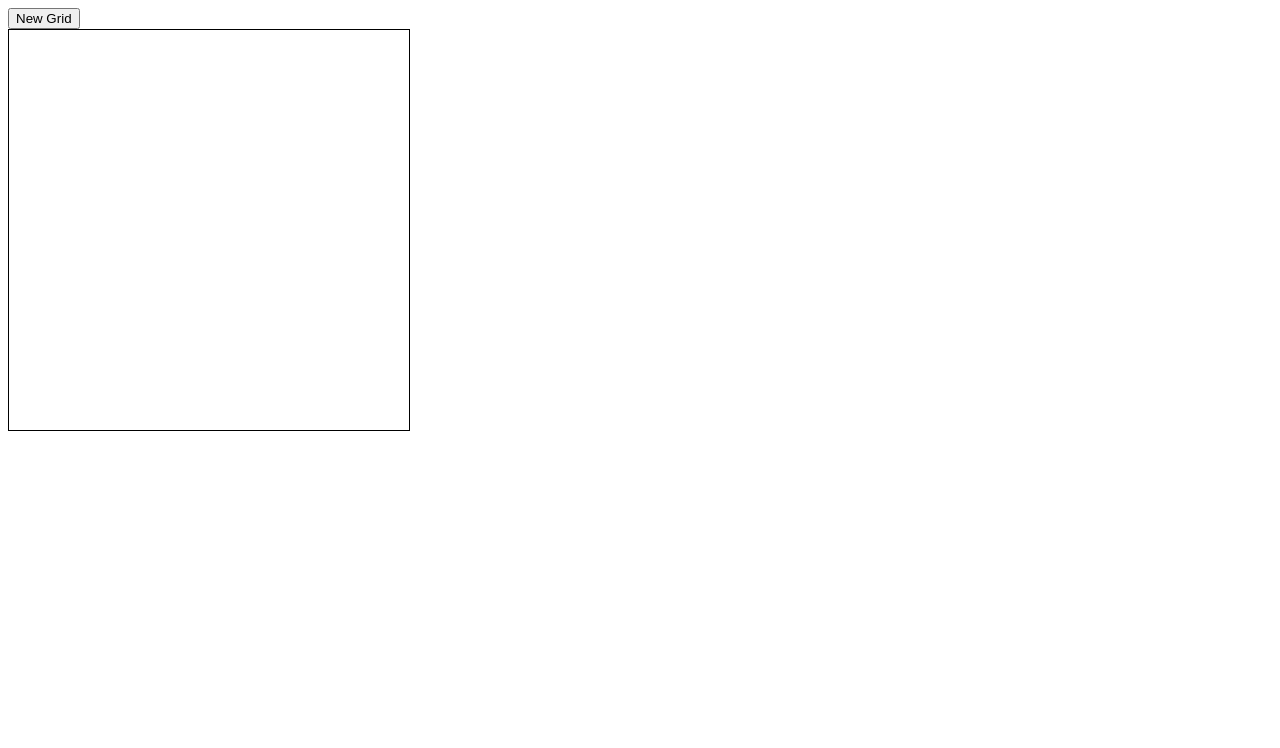
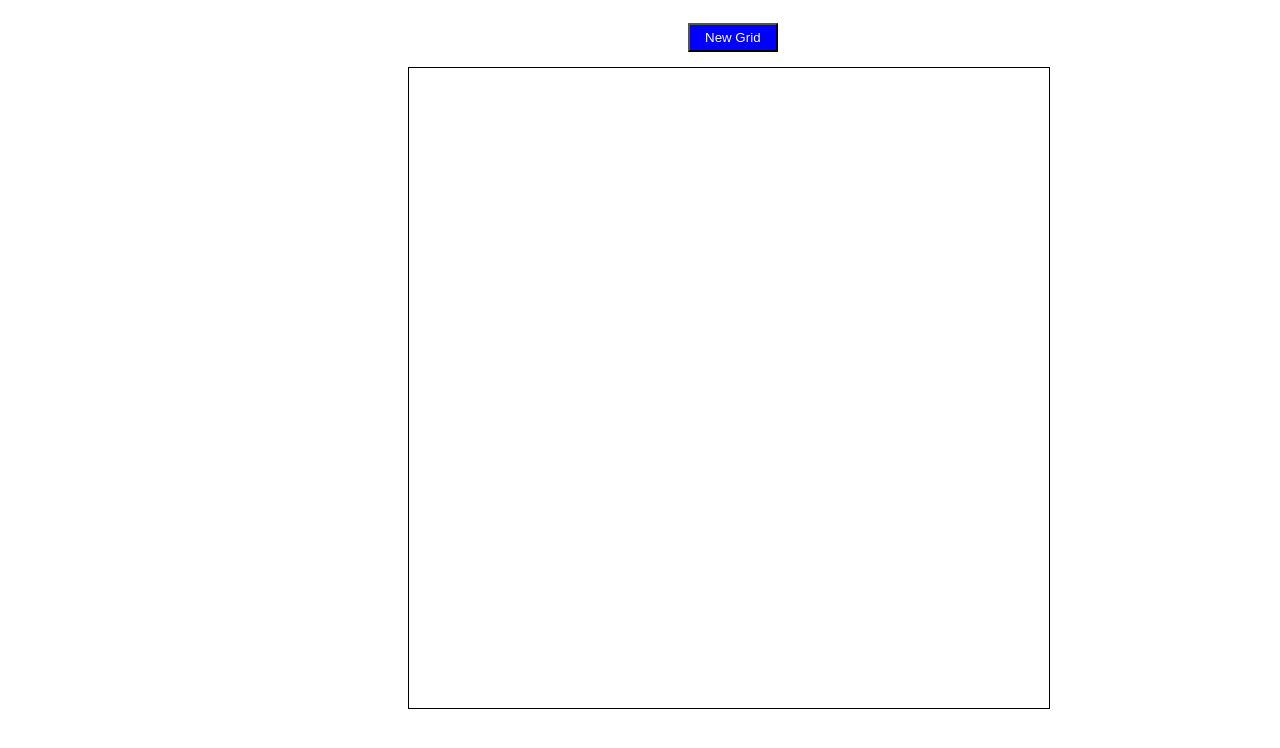
Before and after one commit to MikeBuckets2/etch-a-sketch, a plain HTML site: page index.html in a window 1280 px wide. Drawn offline with Linux system fonts and the light colour scheme.

Commit message:
center content and change button color

```diff
--- a/style.css
+++ b/style.css
@@ -1,13 +1,23 @@
 .squares {
-    height: 25px;
-    width: 25px;
+    height: 40px;
+    width: 40px;
     box-sizing: border-box;
 }
 
 .container {
     display: flex;
     flex-wrap: wrap;
+    margin-left: 400px;
     border: 1px solid black;
-    height: 400px;
-    width: 400px;
+    height: 640px;
+    width: 640px;
 }
+
+button {
+    margin-left: 680px;
+    margin-bottom: 15px;
+    margin-top: 15px;
+    padding: 5px 15px;
+    background-color: blue;
+    color: white;
+}
```
